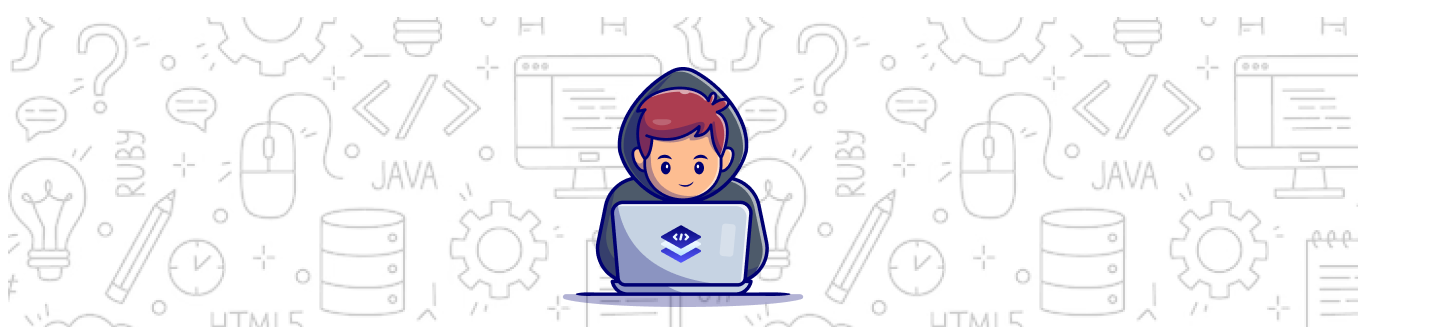
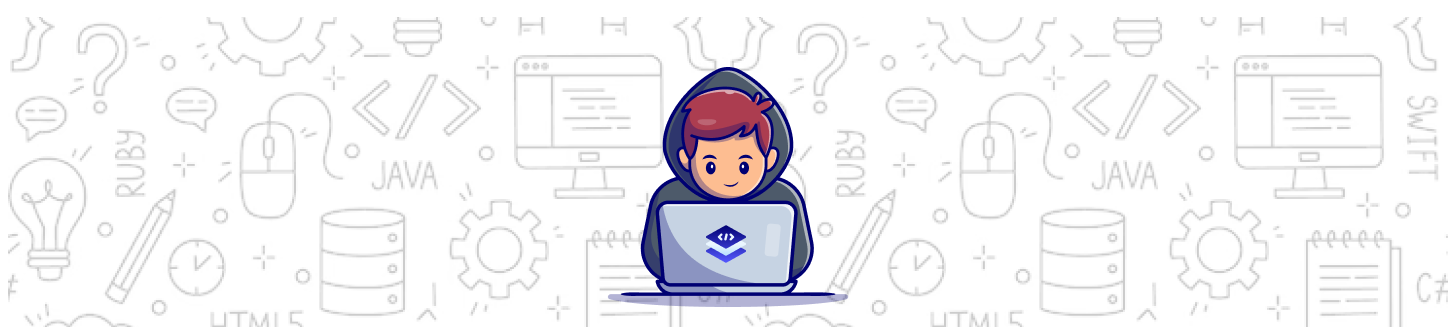
Before and after one commit to ifratul36/assignment-one-ph, a plain HTML site: page index.html in a window 1280 px wide. Shown: the part 79-406 px from the top of the page, 1448 px wide, since content can reach past the window. Drawn offline with Linux system fonts and the light colour scheme; a web font is replaced by a local one.

Commit message:
updated the available file

```diff
--- a/assignment-1/portfolio.css
+++ b/assignment-1/portfolio.css
@@ -7,7 +7,7 @@
  /* header-section */
  .banner-section{
     background-image: url('../assets/Hero-bg.png');
-    width: 1350px;
+    width: 1440px;
     height: 652px;
     margin: 0px auto;
     text-align: center;
```
